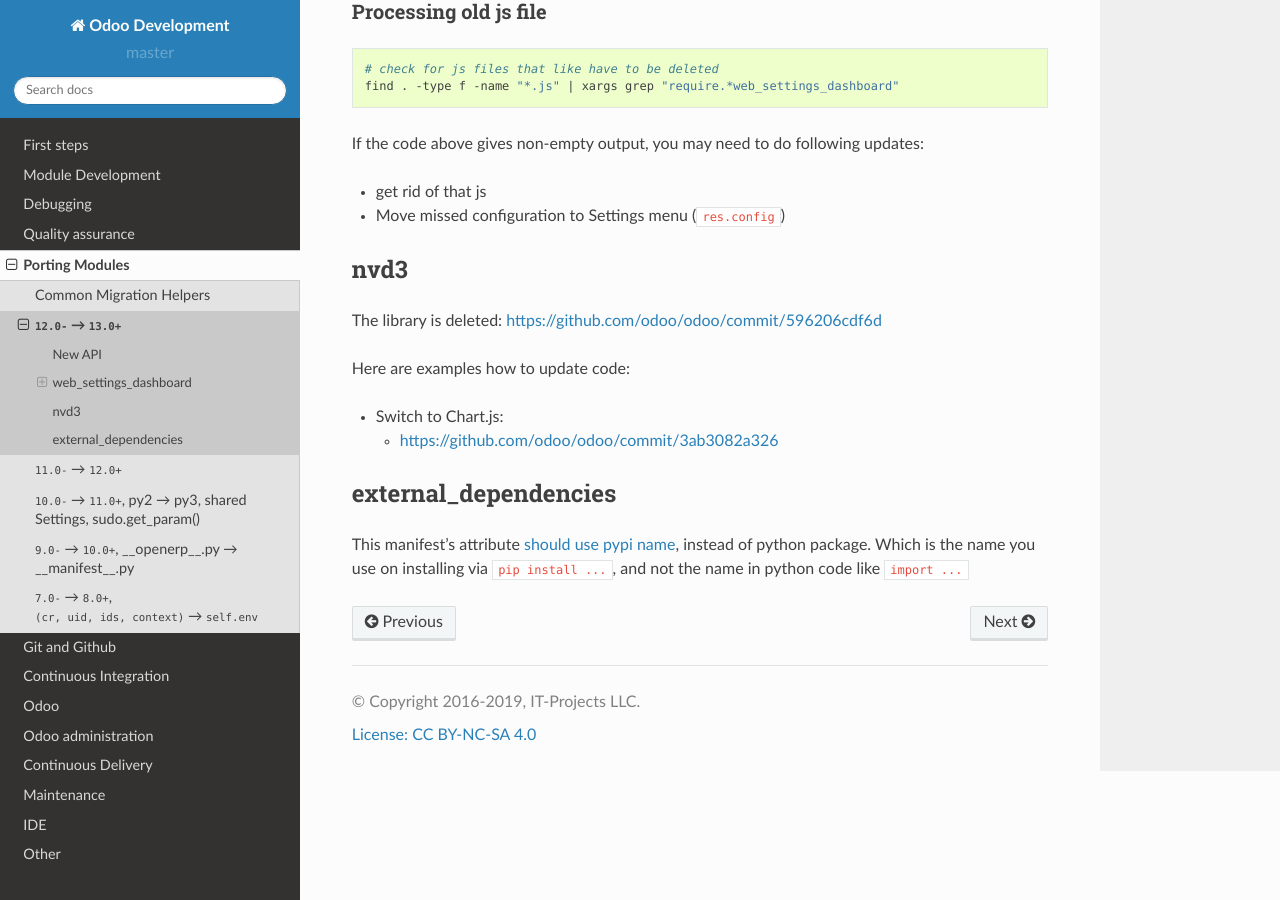
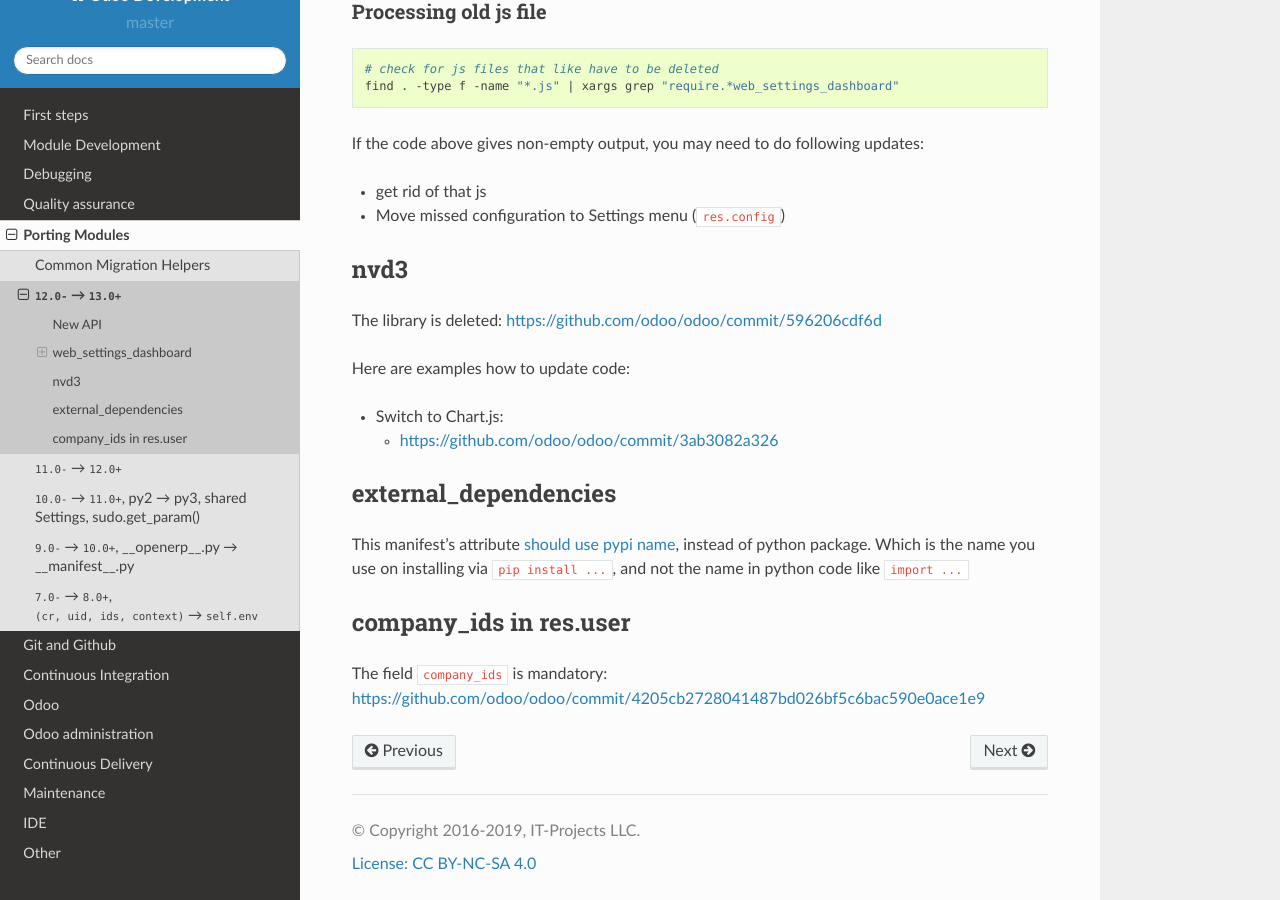
Before and after one commit to itpp-labs/odoo-development, a Sphinx documentation site: the page built from docs/migration/migrate-odoo-12-to-13.rst, in a window 1280 px wide and 900 px high, scrolled down 1340 px. Built offline with Sphinx 7.4.7 and the Read the Docs theme 2.0.0, drawn with Linux system fonts in a browser that asks for light colours.

Commit message:
Update migrate-odoo-12-to-13.rst

```diff
--- a/docs/migration/migrate-odoo-12-to-13.rst
+++ b/docs/migration/migrate-odoo-12-to-13.rst
@@ -97,3 +97,8 @@ external_dependencies
 =====================
 
 This manifest's attribute `should use pypi name <https://github.com/odoo/odoo/commit/795c7b0a9415d04a777e1a5d48921adbd72f38cf>`__, instead of python package. Which is the name you use on installing via ``pip install ...``, and not the name in python code like ``import ...``
+
+company_ids in res.user
+=======================
+
+The field ``company_ids`` is mandatory: https://github.com/odoo/odoo/commit/4205cb2728041487bd026bf5c6bac590e0ace1e9
```
